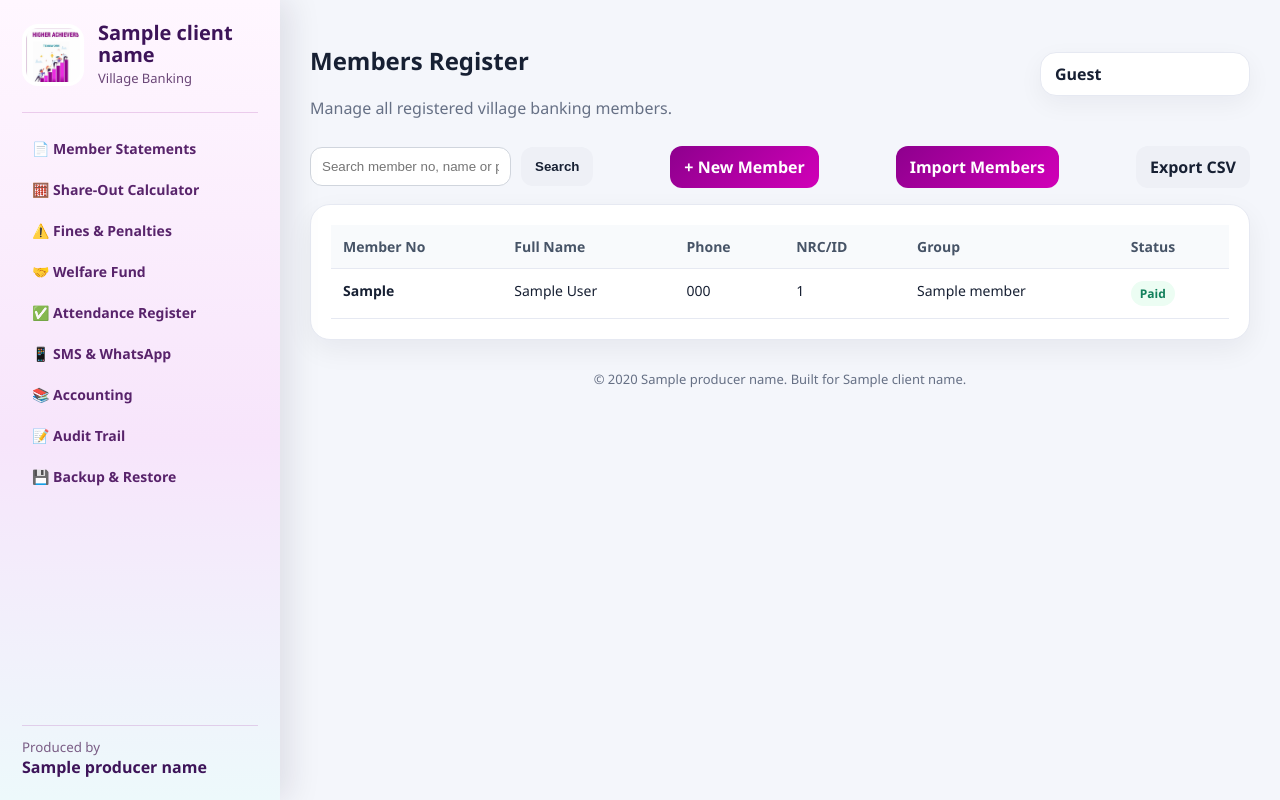
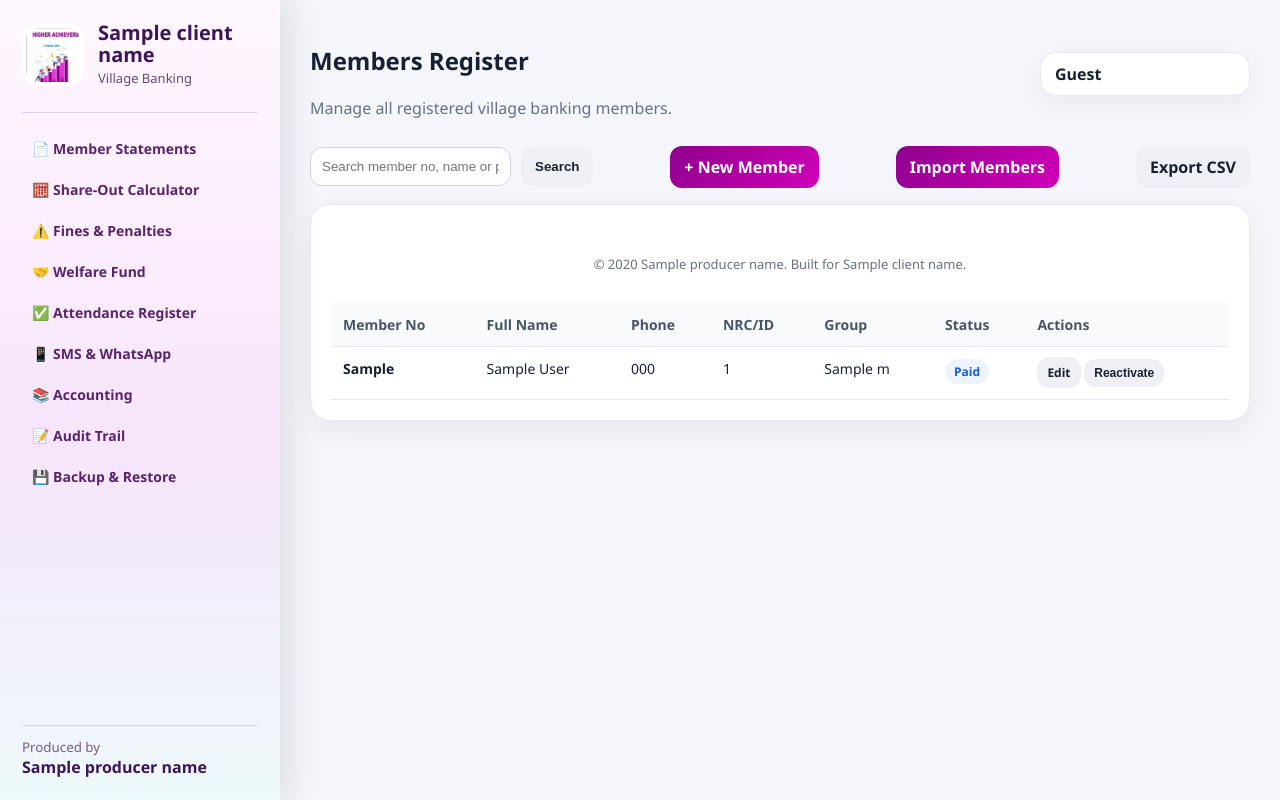
Before and after one commit to silaslumba225/higher-achievers-village-banking, a Python web app: template templates/members.html in a window 1280 px wide. Run offline with Jinja, Linux system fonts and the light colour scheme; the template is opened without the code that fills it: most values are stand-ins (such as "Sample title", 1, 10 or a date in 2020).

Commit message:
Add member edit and deactivate buttons

```diff
--- a/templates/members.html
+++ b/templates/members.html
@@ -3,5 +3,34 @@
 {% block subtitle %}<p>Manage all registered village banking members.</p>{% endblock %}
 {% block content %}
 <div class="actions"><form><input name="q" value="{{ q }}" placeholder="Search member no, name or phone"><button class="btn">Search</button></form><a class="btn primary" href="{{ url_for('member_new') }}">+ New Member</a><a class="btn primary" href="{{ url_for('members_import') }}">Import Members</a><a class="btn" href="{{ url_for('export_csv', kind='members') }}">Export CSV</a></div>
-<div class="panel"><table><thead><tr><th>Member No</th><th>Full Name</th><th>Phone</th><th>NRC/ID</th><th>Group</th><th>Status</th></tr></thead><tbody>{% for m in members %}<tr><td><strong>{{ m.member_no }}</strong></td><td>{{ m.full_name }}</td><td>{{ m.phone or '-' }}</td><td>{{ m.national_id or '-' }}</td><td>{{ m.group_name or '-' }}</td><td><span class="status active">{{ m.status }}</span></td></tr>{% endfor %}</tbody></table></div>
+<div class="panel">
+    <table>
+        <thead>
+            <tr>
+                <th>Member No</th>
+                <th>Full Name</th>
+                <th>Phone</th>
+                <th>NRC/ID</th>
+                <th>Group</th>
+                <th>Status</th>
+                <th>Actions</th>
+            </tr>
+        </thead>
+<tr>
+<td><strong>{{ m.member_no }}</strong></td>
+<td>{{ m.full_name }}</td>
+<td>{{ m.phone or '-' }}</td>
+<td>{{ m.national_id or '-' }}</td>
+<td>{{ m.group_name or '-' }}</td>
+<td><span class="status {% if m.status == 'Active' %}active{% endif %}">{{ m.status }}</span></td>
+<td>
+<a class="btn small" href="{{ url_for('member_edit', member_id=m.id) }}">Edit</a>
+
+<form method="post" action="{{ url_for('member_toggle', member_id=m.id) }}" style="display:inline;">
+<button type="submit" class="btn small">
+{{ 'Deactivate' if m.status == 'Active' else 'Reactivate' }}
+</button>
+</form>
+</td>
+</tr>
 {% endblock %}
```
